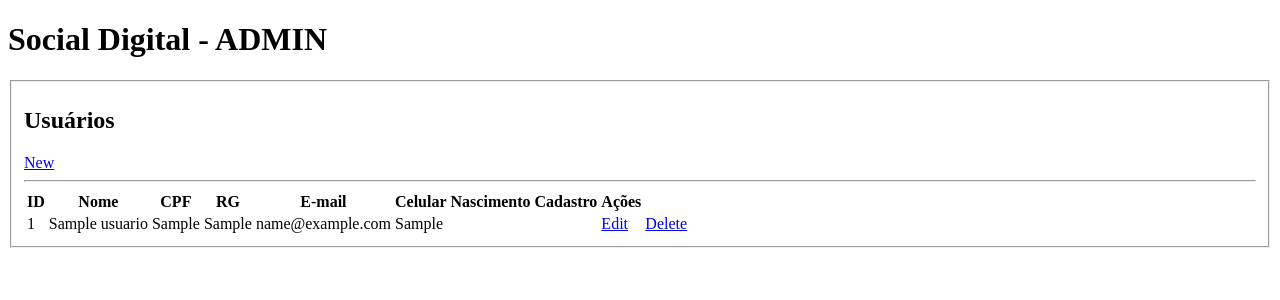
After one commit to arthurmeira/pi353socialdigital, a PHP site: page /scr/admin/read.php in a window 1280 px wide. The commit adds this page. Shown: the top 300 px of the page. Run offline with PHP 8.4, Linux system fonts and the light colour scheme; tables that the repository leaves empty or names only in its code hold one stand-in row (values such as "Sample post"); data that the repository does not hold is empty.

Commit message:
Ajeitando as coisas

```diff
--- /dev/null
+++ b/scr/admin/css/style.css
@@ -0,0 +1,15 @@
+section .container td a .edit_btn{
+    background-color: rgb(0, 174, 87);
+    text-decoration: none;
+    color: rgb(255, 255, 255);
+    padding: 2px;
+    border-radius: 5px;
+}
+
+section .container td a .del_btn{
+    background-color: rgb(255, 34, 34);
+    text-decoration: none;
+    color: rgb(255, 255, 255);
+    padding: 2px;
+    border-radius: 5px;
+}
--- /dev/null
+++ b/scr/admin/edit.php
@@ -0,0 +1,4 @@
+<?php
+    include_once('connect.php');
+    echo "HEllo"
+?>
--- /dev/null
+++ b/scr/admin/read.php
@@ -0,0 +1,84 @@
+<?php
+
+    //Chamando todos os arquivos necessários
+    include_once("connect.php");
+    $results = mysqli_query($conn, "SELECT * FROM usuarios");
+
+?>
+
+<!DOCTYPE html>
+<html lang="en">
+<head>
+    <meta charset="UTF-8">
+    <meta http-equiv="X-UA-Compatible" content="IE=edge">
+    <meta name="viewport" content="width=device-width, initial-scale=1.0">
+    <link rel="stylesheet" href="/pi353socialdigital/scr/admin/css/style.css">
+    <title>Social Digital - ADMIN</title>
+</head>
+<body>
+
+
+<header>
+    <div class="logo">
+        <h1>Social Digital - ADMIN</h1>
+
+    </div><!--logo-->
+</header>
+
+<section>
+
+    <div class="container">
+        <div class="card">
+            <fieldset>
+                <div class="top">
+                    <h2>Usuários</h3>
+                    <a href="/pi353socialdigital/scr/admin/screen.php">New</a>
+                </div>
+                <hr>
+
+                <table>
+                    <thead>
+                        <tr>
+                            <th>ID</th>
+                            <th>Nome</th>
+                            <th>CPF</th>
+                            <th>RG</th>
+                            <th>E-mail</th>
+                            <th>Celular</th>
+                            <th>Nascimento</th>
+                            <th>Cadastro</th>
+                            <th>Ações</th>
+                        </tr>
+                    </thead>
+
+                    <?php while ($row = mysqli_fetch_array($results)) { ?>
+                        <tr>
+                            <td><?php echo $row['id_usuario']; ?></td>
+                            <td><?php echo $row['nome_usuario']; ?></td>
+                            <td><?php echo $row['cpf_usuario']; ?></td>
+                            <td><?php echo $row['rg_usuario']; ?></td>
+                            <td><?php echo $row['email_usuario']; ?></td>
+                            <td><?php echo $row['celular_usuario']; ?></td>
+                            <td><?php echo $row['dtNasc_usuario']; ?></td>
+                            <td><?php echo $row['dtCad_usuario']; ?></td>
+
+                            <div class="btn" >
+                                <td><a href="/pi353socialdigital/scr/admin/edit.php?id=$res[id]">Edit</a>
+                                <td><a href="/pi353socialdigital/scr/admin/delete.php?id=$res[id]">Delete</a></td>
+                            </div><!--btn-->
+                        </tr>
+                    <?php } ?>
+                </table>
+
+            </fieldset>
+        </div><!--card-->
+    </div><!--container-->
+
+</section>
+<form>
+
+
+
+
+</body>
+</html>
--- a/scr/admin/screen.php
+++ b/scr/admin/screen.php
@@ -50,9 +50,9 @@
 
                     <label for="comum">Comum</label>
                     <input type="radio" name="comum_user" id="userComum" value="C"><br><br>
+-->
 
                     <input type="submit" name="sbmt" value="Cadastrar" link="create.php">
--->
 
                 </form>
             </fieldset>
```
Also changed, not shown: scr/admin/create.php (+31 -29 lines), scr/admin/delete.php (added, +8 -0 lines), scr/admin/var.php (added, +10 -0 lines).
